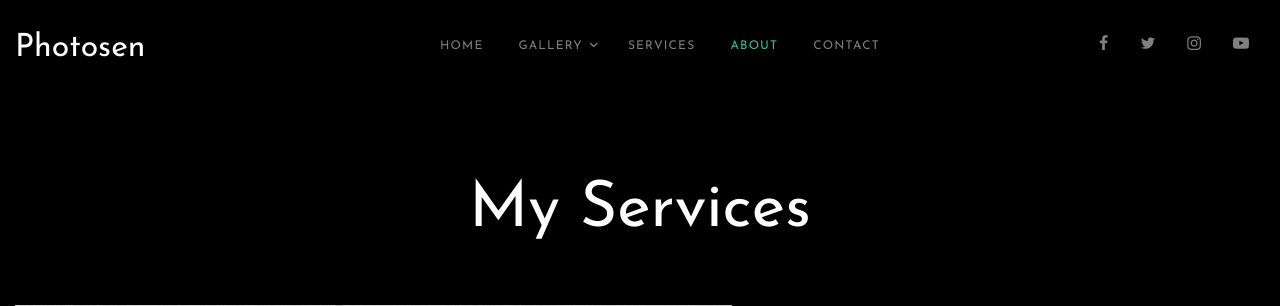
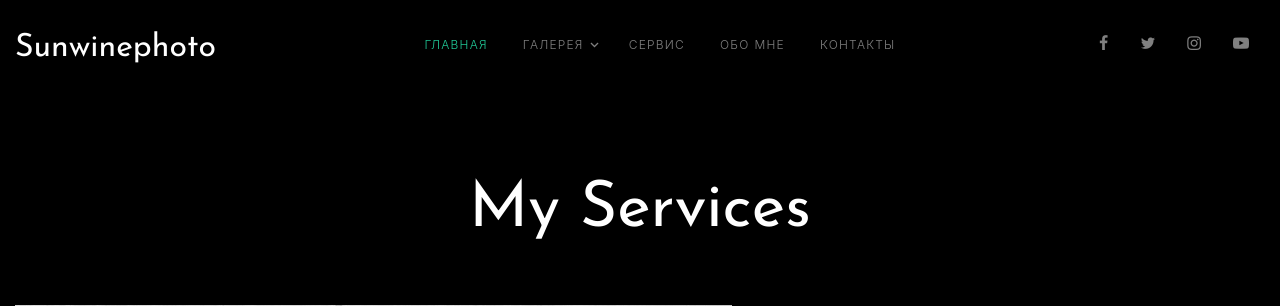
Before and after one commit to Kangokujin/Sunwinephoto, a Django app: template main/templates/main/about.html in a window 1280 px wide. Shown: the top 306 px of the page. Run offline with Django 3.2, Linux system fonts and the light colour scheme; the template is opened without the code that fills it, so the values that code supplies are empty; parts of the project's set-up code (start-up, migrations or seed data) failed here and were passed over; some libraries are stand-ins or nearby versions; some web fonts are replaced.

Commit message:
PoFFiksi BaGi

```diff
--- a/main/templates/main/about.html
+++ b/main/templates/main/about.html
@@ -1,14 +1,15 @@
 {% load static %}
 
 <!DOCTYPE html>
-<html lang="en">
+<html lang="ru">
 <head>
-  <title>Photosen &mdash; Colorlib Website Template</title>
+  <title>Sunwinephoto &mdash;</title>
   <meta charset="utf-8">
   <meta name="viewport" content="width=device-width, initial-scale=1, shrink-to-fit=no">
 
   <link href="https://fonts.googleapis.com/css2?family=Josefin+Sans:wght@400;700&family=Roboto+Mono:wght@400;700&display=swap" rel="stylesheet">
-  <link rel="stylesheet" href="{% static 'fonts/icomoon/style.css' %}">
+
+ <link rel="stylesheet" href="{% static 'fonts/icomoon/style.css' %}">
 
   <link rel="stylesheet" href="{% static 'css/bootstrap.min.css' %}">
   <link rel="stylesheet" href="{% static 'css/magnific-popup.css' %}">
@@ -51,15 +52,15 @@
         <div class="row align-items-center">
 
           <div class="col-6 col-xl-2" data-aos="fade-down">
-            <h1 class="mb-0"><a href="index.html" class="text-white h2 mb-0">Photosen</a></h1>
+            <h1 class="mb-0"><a href="/" class="text-white h2 mb-0">Sunwinephoto</a></h1>
           </div>
           <div class="col-10 col-md-8 d-none d-xl-block" data-aos="fade-down">
             <nav class="site-navigation position-relative text-right text-lg-center" role="navigation">
 
               <ul class="site-menu js-clone-nav mx-auto d-none d-lg-block">
-                <li><a href="index.html">Home</a></li>
+                <li class="active"><a href="/">Главная</a></li>
                 <li class="has-children">
-                  <a href="single.html">Gallery</a>
+                  <a href="/single">Галерея</a>
                   <ul class="dropdown">
                     <li><a href="#">Nature</a></li>
                     <li><a href="#">Portrait</a></li>
@@ -78,9 +79,9 @@
                     </li>
                   </ul>
                 </li>
-                <li><a href="services.html">Services</a></li>
-                <li class="active"><a href="about.html">About</a></li>
-                <li><a href="contact.html">Contact</a></li>
+                <li><a href="/services">Сервис</a></li>
+                <li><a href="/about-me">Обо мне</a></li>
+                <li><a href="/contact">Контакты</a></li>
               </ul>
             </nav>
           </div>
@@ -111,7 +112,6 @@
       </div>
 
     </header>
-
 
 
     <div class="site-section"  data-aos="fade">
--- a/main/urls.py
+++ b/main/urls.py
@@ -3,7 +3,8 @@ from . import views
 urlpatterns = [
     path('', views.index, name='main'),
     path('about-me', views.about, name='about'),
-    path('portfolio', views.portfolio, name='portfolio'),
-    path('blog', views.blog, name='blog'),
+    path('single', views.single, name='single'),
+    path('services', views.services, name='services'),
+    path('contact', views.contact, name='contact'),
     path('category/<str:category>/', views.CategoryListView.as_view())
 ]
```
Also changed, not shown: main/templates/main/contact.html (+7 -5 lines), main/templates/main/index.html (+6 -7 lines), main/templates/main/services.html (+10 -8 lines), main/views.py (+4 -4 lines).
